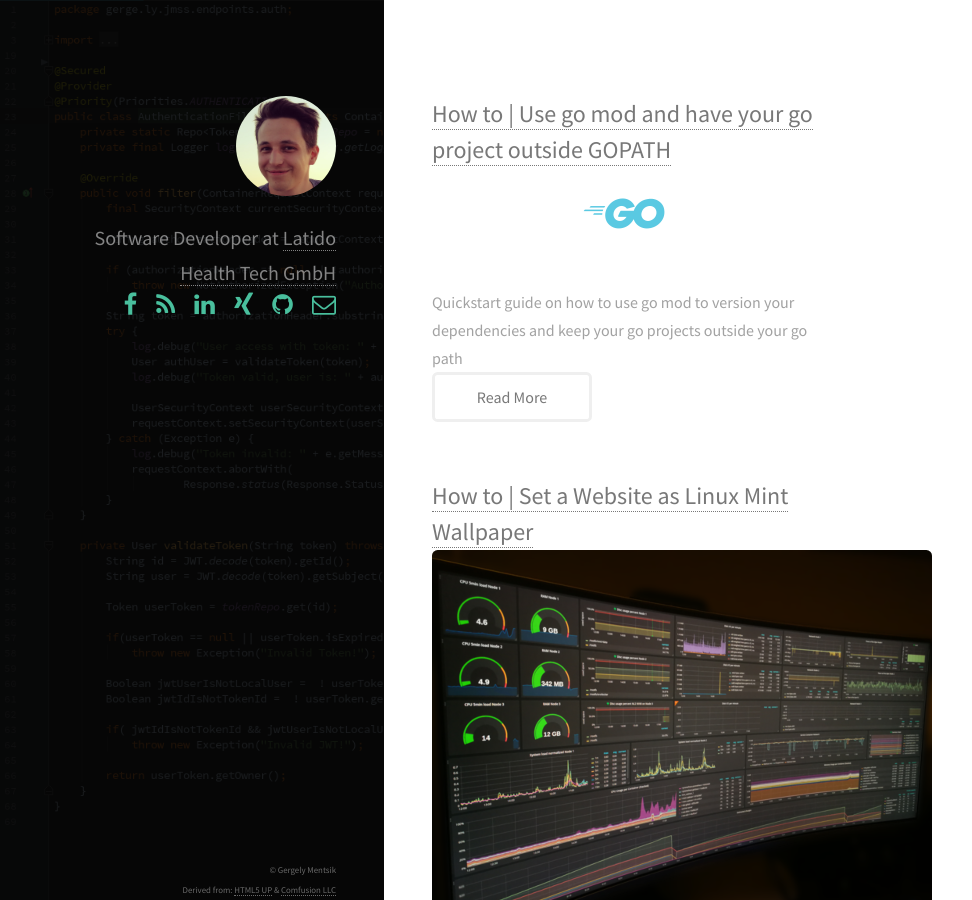
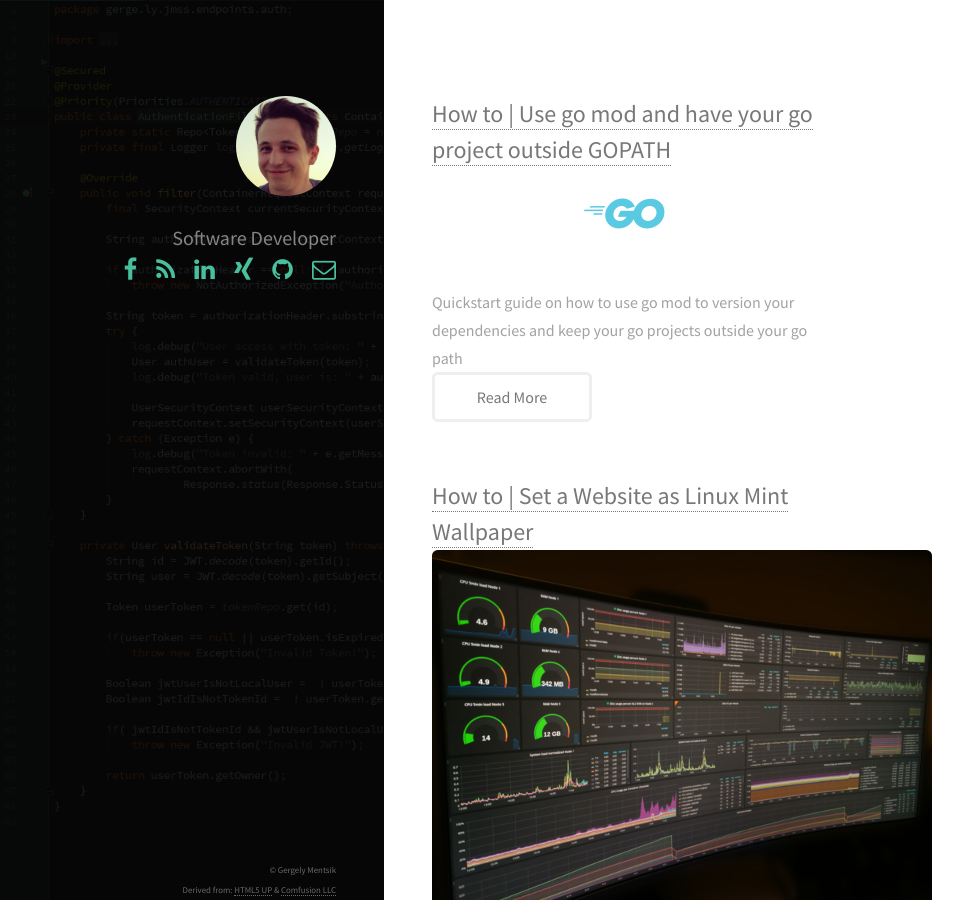
Before and after one commit to Gmentsik/gmentsik.github.io, a Jekyll site: the page built from index.html, in a window 1280 px wide and 900 px high. Shown: the whole window, without its empty margins (0-972 px from the left). Built offline with Jekyll 4.4.1, drawn with Linux system fonts in a browser that asks for light colours; nearby versions of some CDN libraries.

Commit message:
Update base.html

```diff
--- a/_layouts/base.html
+++ b/_layouts/base.html
@@ -26,7 +26,7 @@
 	<body id="top">
     <header id="header">
       <a href="{{ site.url }}" class="image avatar"><img class="editable" src="/images/avatar.jpg" alt="{{ site.author.name }}"></a>
-      <h1 class="editable">Software Developer at <a href="https://latido.at"> Latido Health Tech GmbH</a></h1>
+      <h1 class="editable">Software Developer </h1>
 			<ul class="icons">
 				{% for account in site.data.social %}
 					<li>
```
